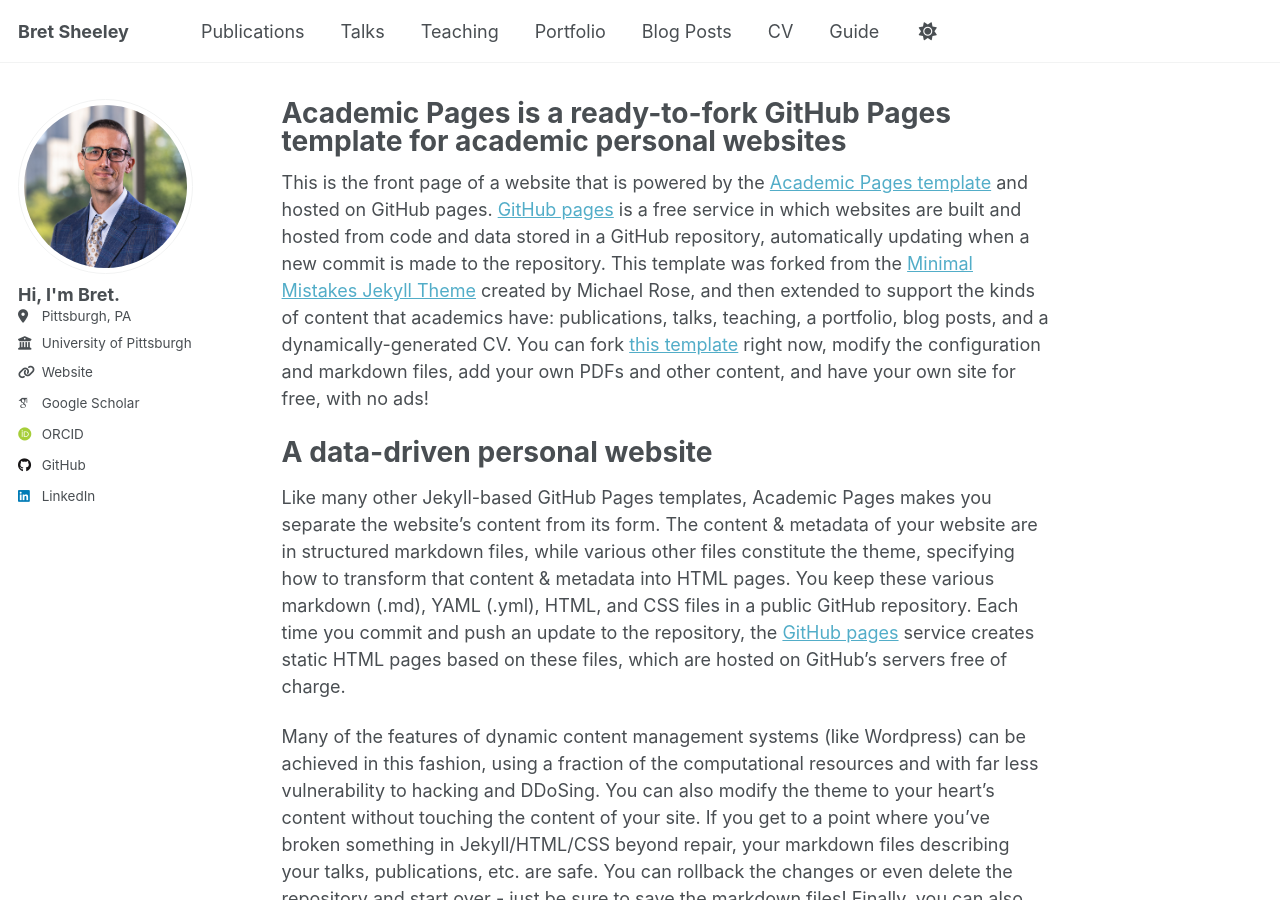
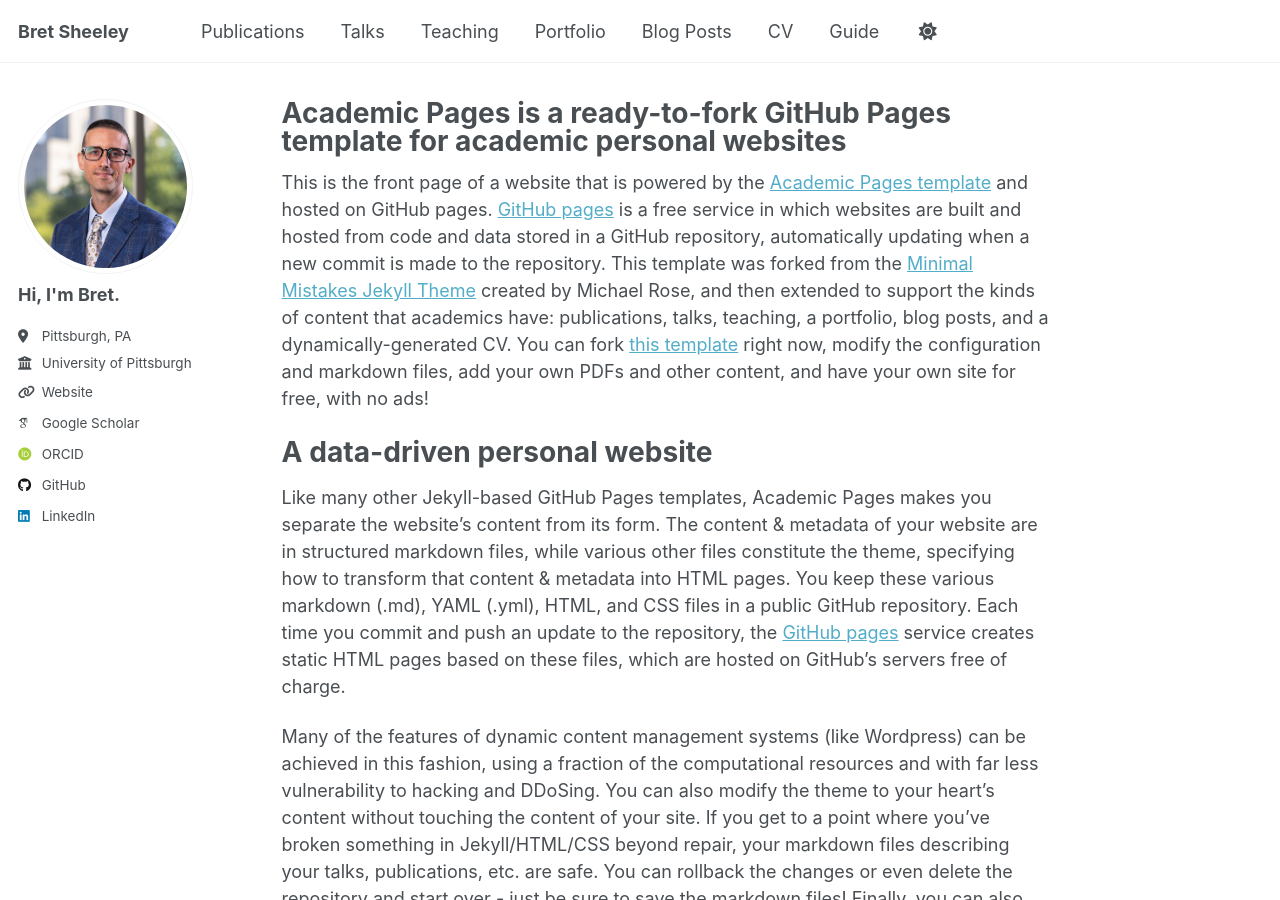
Before and after one commit to BretSheeley/BretSheeley.github.io, a Jekyll site: the page built from _pages/about.md, in a window 1280 px wide and 900 px high. Built offline with Jekyll 4.4.1, drawn with Linux system fonts in a browser that asks for light colours; some web fonts are replaced.

```diff
--- a/_config.yml
+++ b/_config.yml
@@ -25,7 +25,7 @@ author:
   avatar           : "PittHS(1x1)123.jpg"
   name             : "Hi, I'm Bret."
   pronouns         : # example: "she/her"
-  bio              : # About Me
+  bio              : " " # About Me
   location         : "Pittsburgh, PA"
   employer         : "University of Pittsburgh"
   uri              : https://business.pitt.edu/professors/bret-sheeley/ # URL
```
